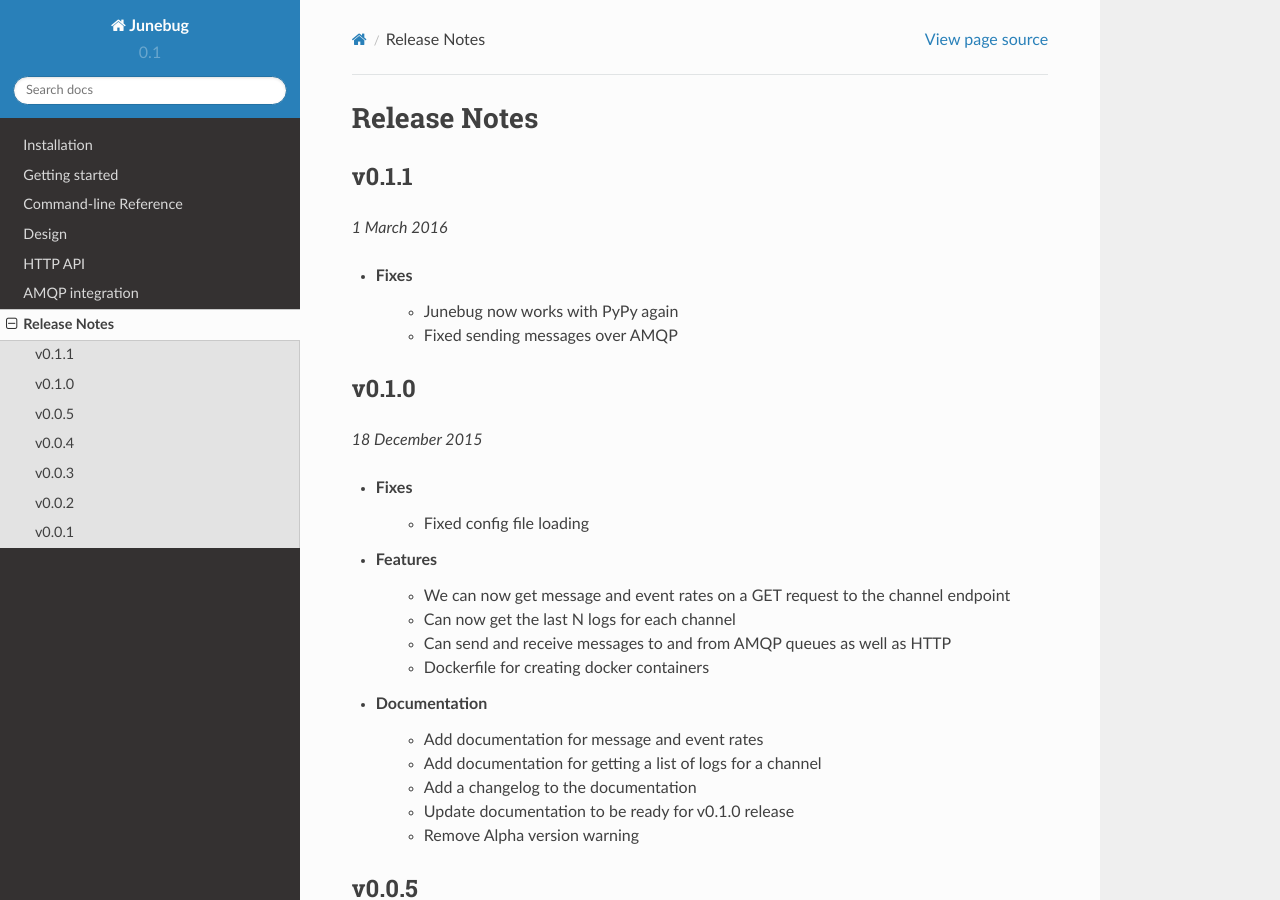
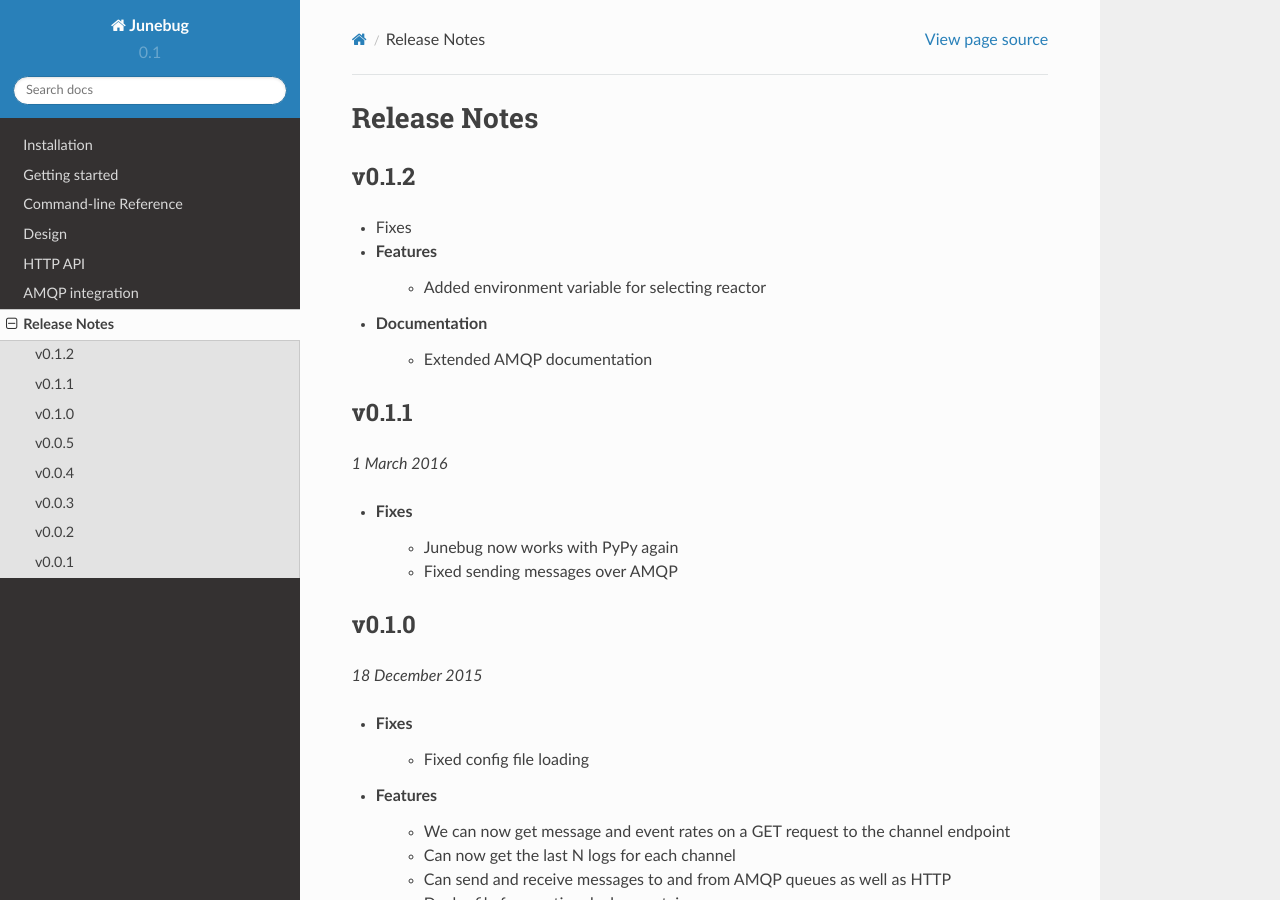
Before and after one commit to praekeltfoundation/junebug, a Sphinx documentation site: the page built from docs/release-notes.rst, in a window 1280 px wide and 900 px high. Built offline with Sphinx 7.4.7 and the Read the Docs theme 2.0.0, drawn with Linux system fonts in a browser that asks for light colours; pages that are not in the unit, such as notebooks, are missing from menus.

Commit message:
Updated release notes with latest info

```diff
--- a/docs/release-notes.rst
+++ b/docs/release-notes.rst
@@ -2,6 +2,18 @@
 
 Release Notes
 =============
+
+v0.1.2
+------
+.. Pull requests 83
+
+- Fixes
+
+- Features
+    - Added environment variable for selecting reactor
+
+- Documentation
+    - Extended AMQP documentation
 
 v0.1.1
 ------
```
Also changed, not shown: other parts of docs/release-notes.rst (+1 -1 lines).
